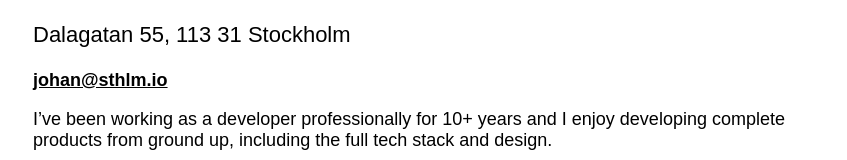
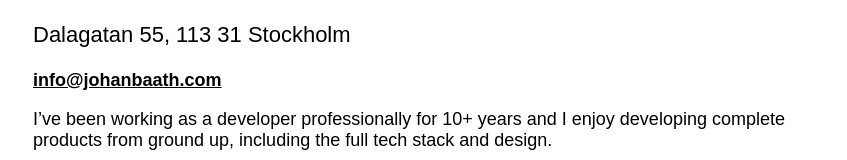
Before and after one commit to sthlmio/web, a Next.js app: page /johan-baath in a window 1280 px wide. Shown: the part 226-386 px from the top of the page, without its empty margins (95-942 px from the left). Built offline with nearby package versions, Linux system fonts and the light colour scheme; a web font is replaced by a local one.

Commit message:
update email

```diff
--- a/pages/johan-baath.js
+++ b/pages/johan-baath.js
@@ -10,7 +10,7 @@ export default function JohanBaath () {
           <InPageHeader/>
           <h2>Johan Bååth</h2>
           <p>Dalagatan 55, 113 31 Stockholm</p>
-          <small><a href="mailto:johan@sthlm.io">johan@sthlm.io</a></small>
+          <small><a href="mailto:info@johanbaath.com">info@johanbaath.com</a></small>
           <p className="text">
             I’ve been working as a developer professionally for 10+ years and I enjoy developing complete
             products from ground up, including the full tech stack and design.
@@ -23,7 +23,7 @@ export default function JohanBaath () {
             <br /><br />
             We secured music licensing from several major music labels such as Sony Music and raised over 5MSEK in funding.
             <br/><br/>
-            Want to know more about me? <a href="mailto:johan@sthlm.io?subject=Let's meet over coffee!">Let's meet over coffee in Stockholm!</a>
+            Want to know more about me? <a href="mailto:info@johanbaath.com?subject=Let's meet over coffee!">Let's meet over coffee in Stockholm!</a>
           </p>
 
           <h3>Next dream gig</h3>
```
